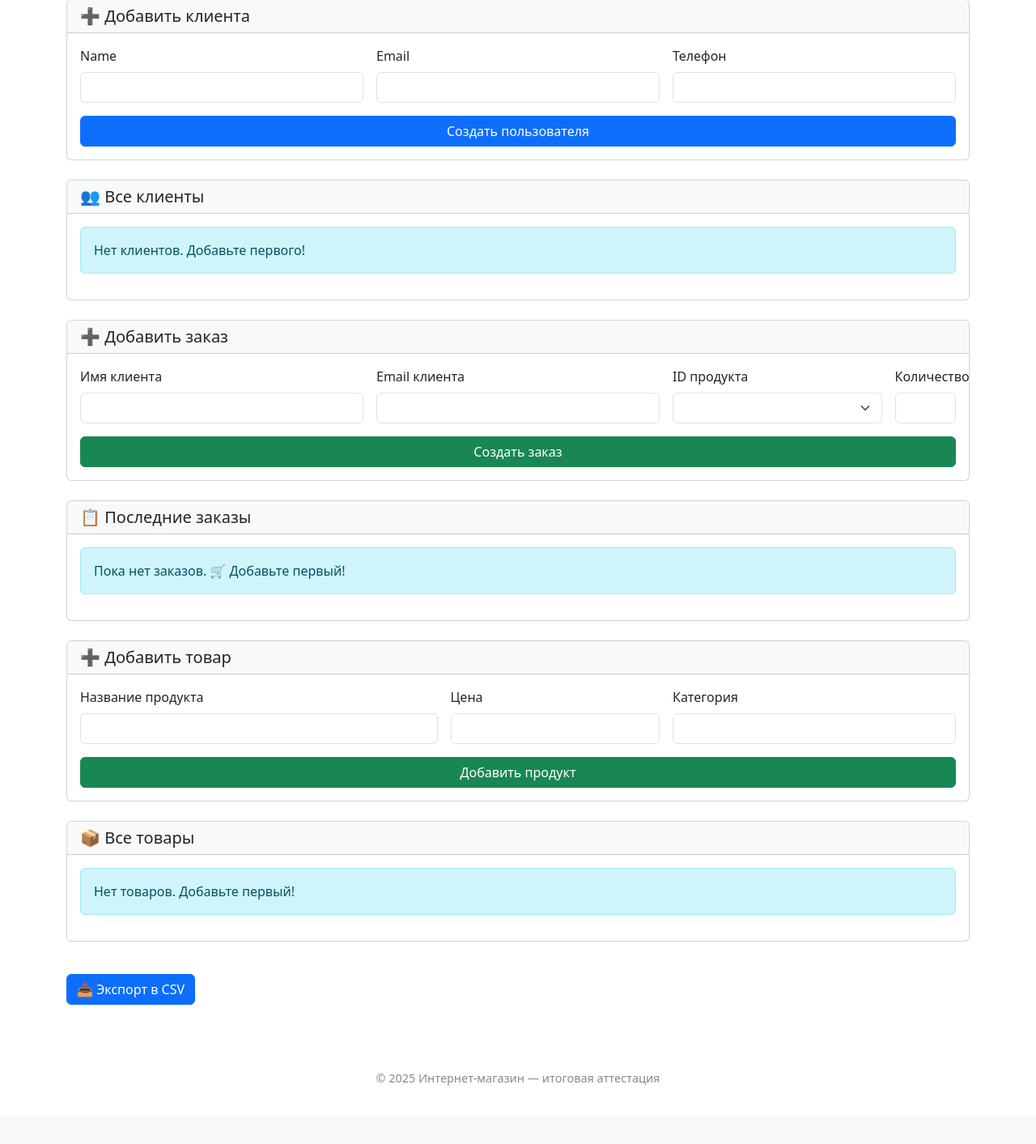
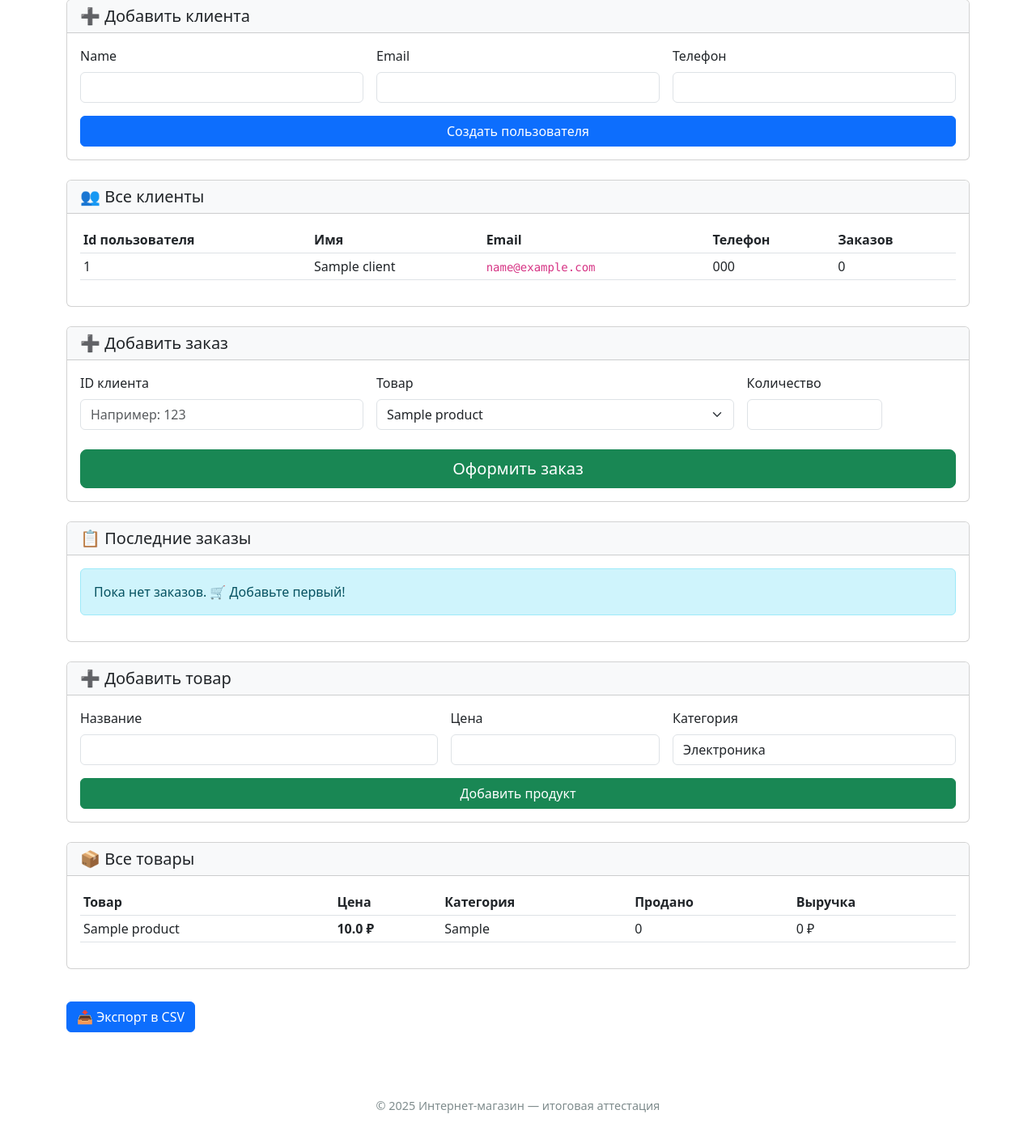
Before and after one commit to tainj/salespulse, a Flask app: page / in a window 1280 px wide. Shown: the part 163-1576 px from the top of the page at 81% size. Before the commit the page ends 1542 px from the top, so only its background shows below. Run offline with Flask 3, Linux system fonts and the light colour scheme; tables that the repository leaves empty hold one stand-in row (Sample ...).

Commit message:
update form

```diff
--- a/app/form/form.py
+++ b/app/form/form.py
@@ -5,6 +5,15 @@
 from wtforms.validators import DataRequired, Regexp, NumberRange, Email
 from wtforms.widgets.core import NumberInput
 
+from app.models.models import Product
+
+CATEGORIES = [
+    ('electronics', 'Электроника'),
+    ('books', 'Книги'),
+    ('clothing', 'Одежда'),
+    ('food', 'Еда'),
+    ('other', 'Другое'),
+]
 
 class ClientForm(FlaskForm):
     name = StringField()
@@ -20,50 +29,17 @@
 
 
 class OrderForm(FlaskForm):
-    name = StringField("Имя клиента", validators=[
-        DataRequired(message="Введите имя клиента")
-    ])
+    client_id = IntegerField('ID клиента', validators=[DataRequired(), NumberRange(min=1)])
+    product_id = SelectField('Товар', coerce=int, validators=[DataRequired()])
+    quantity = IntegerField('Количество', validators=[DataRequired(), NumberRange(min=1, max=999)])
+    submit = SubmitField('Оформить заказ')
 
-    email = StringField("Email клиента", validators=[
-        DataRequired(message="Введите email клиента"),
-        Email(message="Некорректный email")
-    ])
-
-    product_id = IntegerField("ID продукта", validators=[
-        DataRequired(message="Введите ID продукта"),
-        NumberRange(min=1, message="ID продукта должен быть положительным числом")
-    ])
-
-    quantity = IntegerField("Количество", validators=[
-        DataRequired(message="Укажите количество"),
-        NumberRange(min=1, max=999, message="Количество должно быть от 1 до 999")
-    ], widget=NumberInput(min=1, max=999))
-
-    total_price = FloatField("Общая стоимость", validators=[
-        DataRequired(message="Укажите общую стоимость"),
-        NumberRange(min=0.01, message="Стоимость должна быть больше 0")
-    ])
-
-    status = SelectField("Статус заказа", choices=[
-        ('pending', 'Ожидает обработки'),
-        ('shipped', 'Отправлен'),
-        ('delivered', 'Доставлен')
-    ], validators=[DataRequired(message="Выберите статус заказа")])
-
-    submit = SubmitField("Создать заказ")
+    def __init__(self, products, *args, **kwargs):
+        super().__init__(*args, **kwargs)
+        self.product_id.choices = [(p.id, p.name) for p in products]
 
 class ProductForm(FlaskForm):
-    name = StringField("Название продукта", validators=[
-        DataRequired(message="Введите название продукта")
-    ])
-
-    price = FloatField("Цена", validators=[
-        DataRequired(message="Укажите цену продукта"),
-        NumberRange(min=0.01, message="Цена должна быть больше 0")
-    ])
-
-    category = StringField("Категория", validators=[
-        # Не обязательное поле
-    ])
-
-    submit = SubmitField("Добавить продукт")  # 👈 Не забудьте импортировать SubmitField!
+    name = StringField('Название', validators=[DataRequired()])
+    price = FloatField('Цена', validators=[DataRequired(), NumberRange(min=0)])
+    category = SelectField('Категория', choices=CATEGORIES, validators=[DataRequired()])
+    submit = SubmitField("Добавить продукт")
--- a/app/routes/web.py
+++ b/app/routes/web.py
@@ -1,22 +1,26 @@
-from itertools import product
-
 from flask import Blueprint, render_template, redirect, url_for, flash
 
 from app.db import get_db
 from app.form.form import ClientForm, OrderForm, ProductForm
-from app.models.models import Client
+from app.models.models import Client, Product
 
 bp = Blueprint('web', __name__)
 
 
 @bp.route("/")
 def home():
-    order_form = OrderForm()
+    # получение данных
+    db_sess = get_db()
+    clients = db_sess.query(Client).all()
+    products = db_sess.query(Product).all()
+
+    # создание форм
+    order_form = OrderForm(products)
     client_form = ClientForm()
     product_form = ProductForm()
     return render_template('home.html',
                            add_order_form=order_form, add_client_form=client_form,
-                           add_product_form=product_form)
+                           add_product_form=product_form, clients=clients, products=products)
 
 @bp.route("/report")
 def report():
@@ -34,6 +38,7 @@
     if form.validate_on_submit():
         db_sess = get_db()
         try:
+            # проверяем, чтобы пользователя не было с таким же email
             existing = db_sess.query(Client).filter(Client.email == form.email.data).first()
             if existing:
                 flash("Этот email уже зарегистрирован.")
@@ -48,12 +53,12 @@
             db_sess.add(client)
             db_sess.commit()
             flash("Клиент добавлен!")
-            return redirect(url_for('web.add_client'))  # или redirect('/')
+            return redirect('/')
 
         except Exception as e:
-            db_sess.rollback()  # ← ОБЯЗАТЕЛЬНО! Откат при ошибке
+            db_sess.rollback()
             flash("Произошла ошибка при добавлении клиента.")
-            return render_template('home.html', form=form)
+            return redirect("/")
 
         finally:
             db_sess.close()
@@ -63,6 +68,35 @@
 def export():
     return "ERROR"
 
-@bp.route("/add_product")
+@bp.route("/add_product", methods=["GET", "POST"])
 def add_product():
-    return "ERROR"
+    form = ProductForm()
+
+    if form.validate_on_submit():
+        db_sess = get_db()
+        try:
+            existing = db_sess.query(Product).filter(Product.name == form.name.data).first()
+            if existing:
+                flash("Продукт с таким названием уже существует.")
+                return redirect("/")
+
+            # создаём новый продукт
+            product = Product(
+                name=form.name.data,
+                price=form.price.data,
+                category=form.category.data,
+            )
+            db_sess.add(product)
+            db_sess.commit()
+            flash("Продукт успешно добавлен!")
+            return redirect("/")
+
+        except Exception as e:
+            db_sess.rollback()
+            flash("Произошла ошибка при добавлении продукта. Попробуйте ещё раз.")
+            return redirect("/")
+
+        finally:
+            db_sess.close()
+
+    return redirect("/")
--- a/app/templates/home.html
+++ b/app/templates/home.html
@@ -61,21 +61,21 @@
             <table class="table table-sm table-hover">
                 <thead>
                     <tr>
+                        <th>Id пользователя</th>
                         <th>Имя</th>
                         <th>Email</th>
                         <th>Телефон</th>
                         <th>Заказов</th>
-                        <th>Дата</th>
                     </tr>
                 </thead>
                 <tbody>
                     {% for c in clients %}
                     <tr>
+                        <td>{{ c.id }}</td>
                         <td>{{ c.name }}</td>
                         <td><code>{{ c.email }}</code></td>
                         <td>{{ c.phone or '-' }}</td>
                         <td>{{ c.orders | length }}</td>
-                        <td>{{ c.created_at.strftime('%d.%m.%Y') }}</td>
                     </tr>
                     {% endfor %}
                 </tbody>
@@ -87,6 +87,7 @@
 </div>
 
 <!-- ================== ФОРМА ЗАКАЗА ================== -->
+<!-- ================== ФОРМА ЗАКАЗА ================== -->
 <div class="card mb-4">
     <div class="card-header bg-light">
         <h5 class="mb-0">➕ Добавить заказ</h5>
@@ -94,29 +95,20 @@
     <div class="card-body">
         <form method="POST" action="{{ url_for('web.add_order') }}">
             <div class="row g-3">
+
                 <div class="col-md-4">
-                    {{ add_order_form.name.label(class="form-label") }}
-                    {{ add_order_form.name(class="form-control") }}
-                    {% if add_order_form.name.errors %}
-                        {% for error in add_order_form.name.errors %}
+                    {{ add_order_form.client_id.label(class_="form-label") }}
+                    {{ add_order_form.client_id(class_="form-control", placeholder="Например: 123") }}
+                    {% if add_order_form.client_id.errors %}
+                        {% for error in add_order_form.client_id.errors %}
                             <div class="text-danger small">{{ error }}</div>
                         {% endfor %}
                     {% endif %}
                 </div>
 
-                <div class="col-md-4">
-                    {{ add_order_form.email.label(class="form-label") }}
-                    {{ add_order_form.email(class="form-control") }}
-                    {% if add_order_form.email.errors %}
-                        {% for error in add_order_form.email.errors %}
-                            <div class="text-danger small">{{ error }}</div>
-                        {% endfor %}
-                    {% endif %}
-                </div>
-
-                <div class="col-md-3">
-                    {{ add_order_form.product_id.label(class="form-label") }}
-                    {{ add_order_form.product_id(class="form-select") }}
+                <div class="col-md-5">
+                    {{ add_order_form.product_id.label(class_="form-label") }}
+                    {{ add_order_form.product_id(class_="form-select", aria_label="Выберите товар") }}
                     {% if add_order_form.product_id.errors %}
                         {% for error in add_order_form.product_id.errors %}
                             <div class="text-danger small">{{ error }}</div>
@@ -124,9 +116,9 @@
                     {% endif %}
                 </div>
 
-                <div class="col-md-1">
-                    {{ add_order_form.quantity.label(class="form-label") }}
-                    {{ add_order_form.quantity(class="form-control") }}
+                <div class="col-md-2">
+                    {{ add_order_form.quantity.label(class_="form-label") }}
+                    {{ add_order_form.quantity(class_="form-control", type="number", min="1", max="999") }}
                     {% if add_order_form.quantity.errors %}
                         {% for error in add_order_form.quantity.errors %}
                             <div class="text-danger small">{{ error }}</div>
@@ -134,14 +126,14 @@
                     {% endif %}
                 </div>
 
-                <div class="col-12 mt-3">
-                    {{ add_order_form.submit(class="btn btn-success w-100") }}
+                <div class="col-12 mt-4">
+                    {{ add_order_form.submit(class_="btn btn-success btn-lg w-100") }}
                 </div>
+
             </div>
         </form>
     </div>
 </div>
-
 <!-- ================== СПИСОК ЗАКАЗОВ ================== -->
 <div class="card mb-4">
     <div class="card-header bg-light">
```
